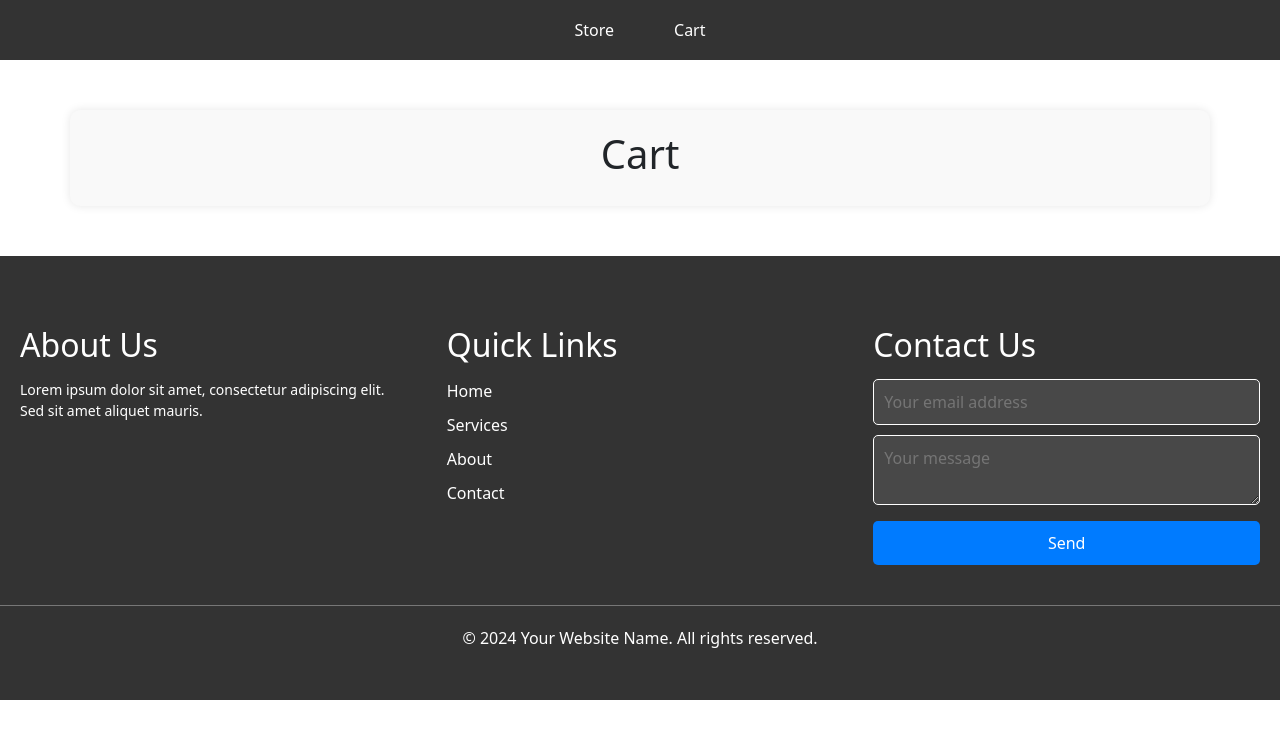
After one commit to aman23ks/voice-commerce, a Flask app: page /cart in a window 1280 px wide. The commit adds this page. Shown: the top 739 px of the page. Run offline with Flask 3, Linux system fonts and the light colour scheme.

Commit message:
Made QR code

```diff
--- a/server.py
+++ b/server.py
@@ -42,10 +42,6 @@ oauth.register(
     },
     server_metadata_url=f'{appConf.get("OAUTH2_META_URL")}',
 )
-
-# @login_manager.user_loader
-# def load_user(user_id):
-#     return User.query.get(int(user_id))
 
 #assign URLs to have a particular route
 @app.route("/", methods=['POST', 'GET'])
@@ -184,7 +180,6 @@ def add_product():
 
 @app.route("/<id>/delete/")
 def delete(id):
-    print(type(id))
     prod.update_one({
         "user_email": session["email"],
         "products": {
@@ -196,6 +191,24 @@ def delete(id):
         "$pull": {"products": { "id": id } }
     })
     return redirect(url_for('products'))
+
+@app.route("/cart")
+def cart():
+    return render_template("cart.html")
+
+@app.route("/qrcode", methods=['GET'])
+def qrcode():
+    email = session['email']
+    user = users.find_one({"email": email})
+    user_id = str(user['_id'])
+    return render_template('qrcode.html', user_id=user_id)
+
+@app.route("/<id>/store", methods=['GET', 'POST'])
+def store(id):
+    user = users.find_one({"_id": ObjectId(id)})
+    user_email = user['email']
+    products = prod.find_one({"user_email": user_email})['products']
+    return render_template('store.html', products=products)
 
 @app.route('/process_audio', methods=['POST'])
 def process_audio():
--- a/static/css/styles.css
+++ b/static/css/styles.css
@@ -76,6 +76,25 @@ button[type="submit"]:hover {
   background-color: #0056b3;
 }
 
+/* Clipboard */
+#link{
+  width: 350px;
+  padding: 12px 10px;
+  border: 1px solid #212121;
+  background-color: #fff;
+  border-radius: 5px;
+  font-size: 19px;
+  overflow-x: scroll;
+}
+
+#copy-btn{
+  color: #fff;
+  padding: 12px 10px;
+  font-size: 16px;
+  cursor: pointer;
+  background-color: #212121;
+}
+
 /* Footer */
 .footer {
   background-color: #333;
--- a/static/js/service.js
+++ b/static/js/service.js
@@ -22,7 +22,6 @@ document.addEventListener('DOMContentLoaded', function () {
     startRecordingBtnPrice.addEventListener('click', startRecordingPrice);
     stopRecordingBtnPrice.addEventListener('click', stopRecordingPrice);
     audioFormPrice.addEventListener('submit', handleSubmitPrice);
-
 
     async function startRecording() {
       try {
@@ -119,7 +118,18 @@ document.addEventListener('DOMContentLoaded', function () {
           console.error('Error sending audio data:', error);
         });
       }
+
 })
+
+var copybtn = document.getElementById("copy-btn");
+var link = document.getElementById("link");
+copybtn.onclick = function(){
+  navigator.clipboard.writeText(link.innerHTML);
+  copybtn.innerHTML = "Copied"
+  setTimeout(function(){
+    copybtn.innerHTML = "Copy"
+  }, 2000)
+}
 
 $('#myTab button').on('click', function (event) {
   event.preventDefault()
--- /dev/null
+++ b/templates/cart.html
@@ -0,0 +1,63 @@
+<!doctype html>
+<html lang="en">
+
+<head>
+    <meta charset="utf-8">
+    <meta name="viewport" content="width=device-width, initial-scale=1">
+    <title>Voice commerce</title>
+    <link rel="stylesheet" href="{{url_for('static', filename='css/styles.css')}}">
+    <link href="https://cdn.jsdelivr.net/npm/bootstrap@5.3.2/dist/css/bootstrap.min.css" rel="stylesheet"
+        integrity="sha384-T3c6CoIi6uLrA9TneNEoa7RxnatzjcDSCmG1MXxSR1GAsXEV/Dwwykc2MPK8M2HN" crossorigin="anonymous">
+</head>
+
+<body>
+    <section id="title">
+        <div>
+            <nav class="navbar">
+                <div class="navbar-content">
+                    <a href="#" class="navbar-link">Store</a>
+                    <a href="{{url_for('cart')}}" class="navbar-link">Cart</a>
+                </div>
+            </nav>
+        </div>
+    </section>
+<div class="container">
+    <h1>Cart</h1>
+</div>
+</div>
+<footer class="footer">
+    <div class="footer-content">
+      <div class="footer-section about">
+        <h2>About Us</h2>
+        <p>Lorem ipsum dolor sit amet, consectetur adipiscing elit. Sed sit amet aliquet mauris.</p>
+      </div>
+      <div class="footer-section links">
+        <h2>Quick Links</h2>
+        <ul>
+          <li><a href="#">Home</a></li>
+          <li><a href="#">Services</a></li>
+          <li><a href="#">About</a></li>
+          <li><a href="#">Contact</a></li>
+        </ul>
+      </div>
+      <div class="footer-section contact-form">
+        <h2>Contact Us</h2>
+        <form action="#" method="post">
+          <input type="email" name="email" class="text-input contact-input" placeholder="Your email address">
+          <textarea name="message" class="text-input contact-input" placeholder="Your message"></textarea>
+          <button type="submit" class="btn contact-btn">Send</button>
+        </form>
+      </div>
+    </div>
+    <div class="footer-bottom">
+      &copy; 2024 Your Website Name. All rights reserved.
+    </div>
+  </footer>
+  <script src="https://cdn.jsdelivr.net/npm/jquery@3.5.1/dist/jquery.slim.min.js"
+    integrity="sha384-DfXdz2htPH0lsSSs5nCTpuj/zy4C+OGpamoFVy38MVBnE+IbbVYUew+OrCXaRkfj" crossorigin="anonymous"></script>
+  <script src="https://cdn.jsdelivr.net/npm/bootstrap@4.6.2/dist/js/bootstrap.bundle.min.js"
+    integrity="sha384-Fy6S3B9q64WdZWQUiU+q4/2Lc9npb8tCaSX9FK7E8HnRr0Jz8D6OP9dO5Vg3Q9ct" crossorigin="anonymous"></script>
+  <script src="../static/js/service.js"></script>
+  </body>
+
+  </html>
--- a/templates/products.html
+++ b/templates/products.html
@@ -2,6 +2,7 @@
 {% include "header.html" %}
 <div class="container">
     <h1>Your Products</h1>
+    <div style="text-align: center;" class="mb-3"><a href="{{url_for('qrcode')}}"><button class="btn btn-lg btn-dark">QR code</button></a></div>
     <div class="row">
       {% for product in products %}
       <div class="col-md-4">
```
Also changed, not shown: templates/footer.html (+0 -10 lines), templates/qrcode.html (added, +18 -0 lines), templates/store.html (added, +104 -0 lines), 1 other file.
